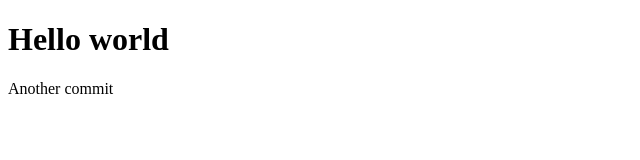
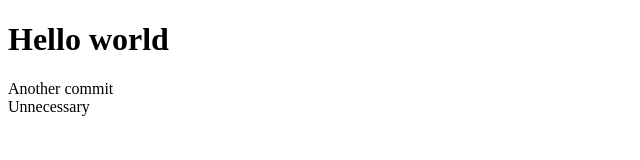
Before and after one commit to Kateina0102400/TMS-FE, a plain HTML site: page lesson-5/index.html in a window 1280 px wide. Shown: the full height of the page, 0-640 px from the left. Drawn offline with Linux system fonts and the light colour scheme.

Commit message:
unnecessary commit

```diff
--- a/lesson-5/index.html
+++ b/lesson-5/index.html
@@ -11,6 +11,7 @@
 <body>
     <h1>Hello world</h1>
     <div>Another commit</div>
+    <div>Unnecessary</div>
 </body>
 
 </html>
```
